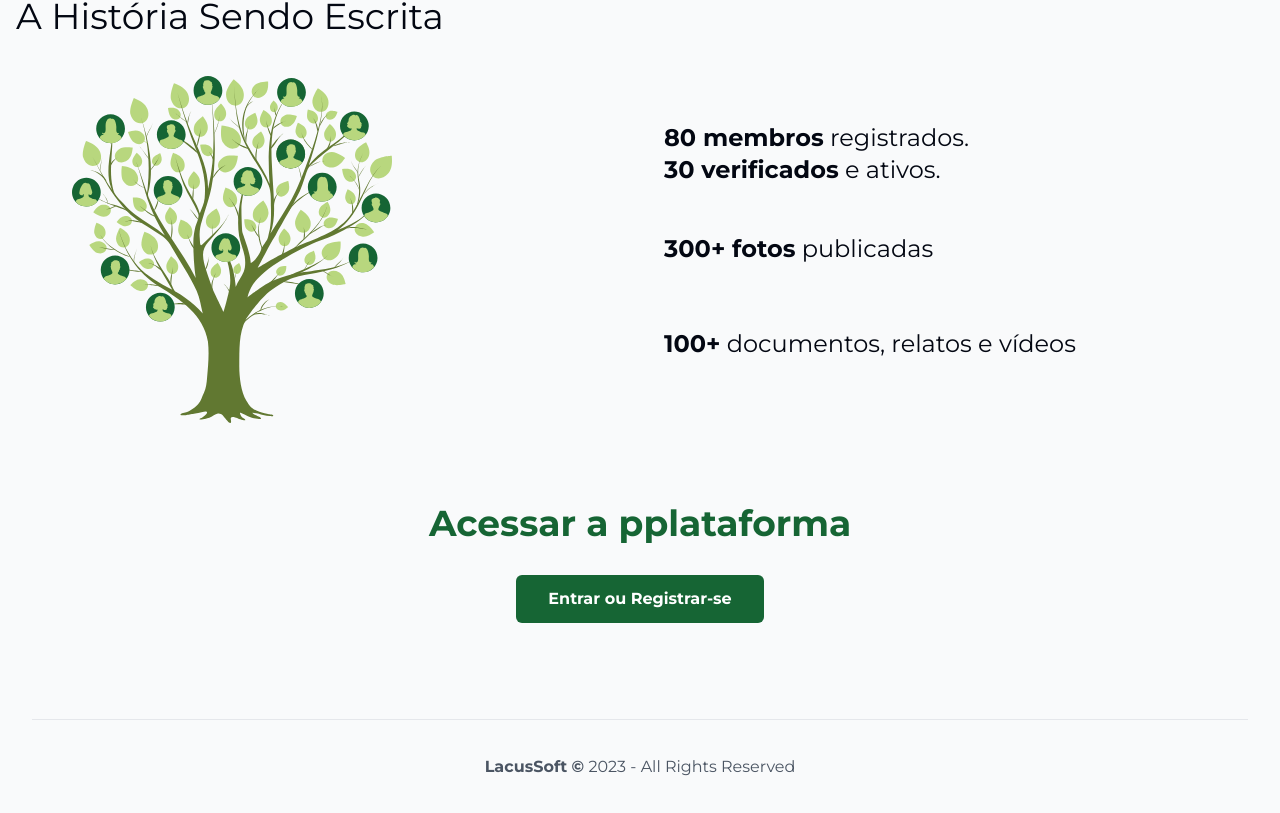
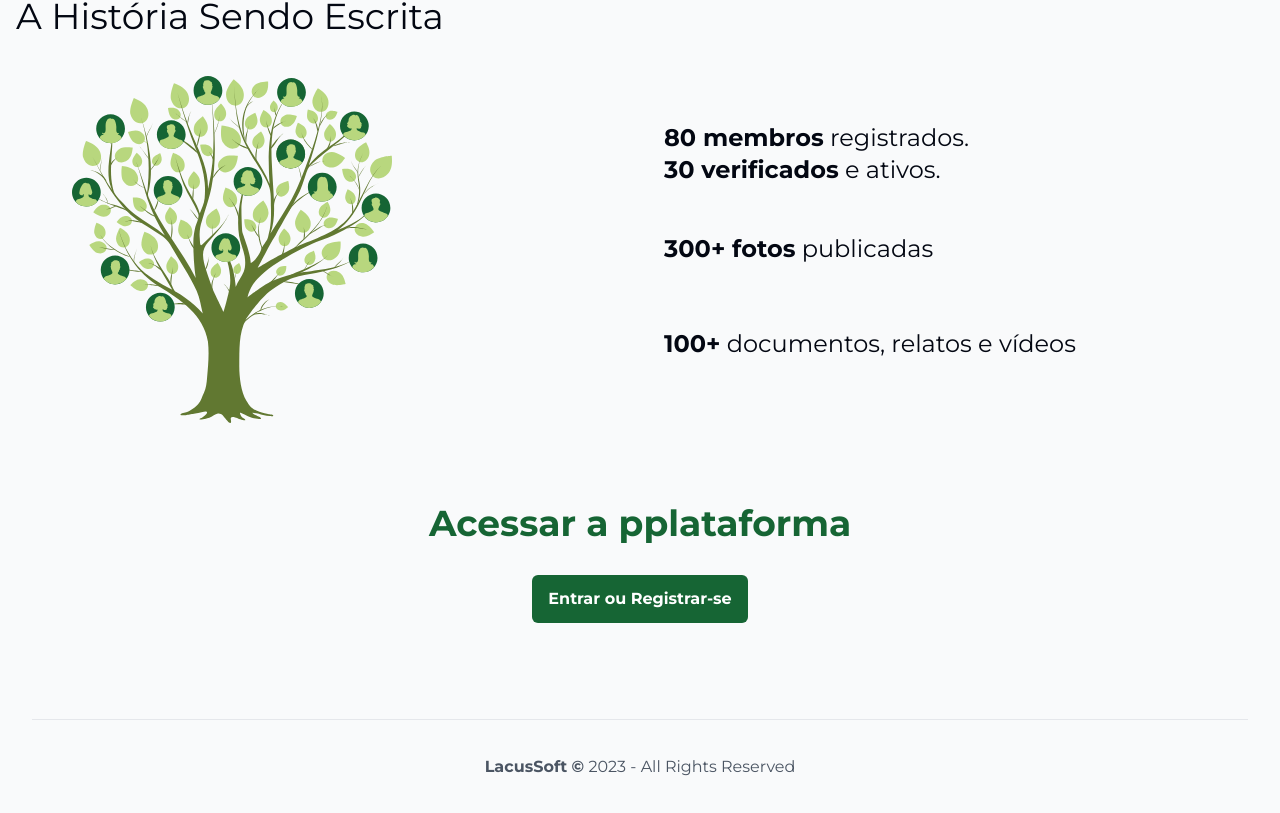
Before and after one commit to juliolmuller/fam-muller, a Vue app in the folder web/: page / in a window 1280 px wide. Shown: the part 1339-2152 px from the top of the page. Built offline with nearby package versions, Linux system fonts and the light colour scheme; some icons are missing.

Commit message:
refactor: move TailWind classes to style tag

```diff
--- a/web/src/components/Button/Button.vue
+++ b/web/src/components/Button/Button.vue
@@ -29,11 +29,9 @@ const isMatching = computed(() => {
 
 const actualClasses = computed(() => {
   return clsx(
-    'flex items-center justify-center h-12 rounded-md px-4 transition-colors font-bold text-center active:scale-[98%] active:filter active:brightness-[96%]',
-    props.secondary
-      ? 'text-brand-800 hover:text-brand-900 hover:bg-gray-100'
-      : 'bg-brand-800 text-white hover:bg-brand-900',
-    props.isNav && !isMatching.value && 'font-normal text-gray-950 opacity-60 hover:opacity-100',
+    'Button-root',
+    props.secondary ? 'Button-secondary' : 'Button-primary',
+    props.isNav && !isMatching.value && 'Button-link Button-inactive',
     props.class,
   );
 });
@@ -67,3 +65,21 @@ const actualClasses = computed(() => {
     <slot />
   </button>
 </template>
+
+<style lang="scss">
+.Button-root {
+  @apply flex items-center justify-center h-12 rounded-md px-4 transition-colors font-bold text-center active:scale-[98%] active:filter active:brightness-[96%];
+
+  &.Button-primary {
+    @apply bg-brand-800 text-white hover:bg-brand-900;
+  }
+
+  &.Button-secondary {
+    @apply text-brand-800 hover:text-brand-900 hover:bg-gray-100;
+  }
+
+  &.Button-link.Button-inactive {
+    @apply font-normal text-gray-950 opacity-60 hover:opacity-100;
+  }
+}
+</style>
```
